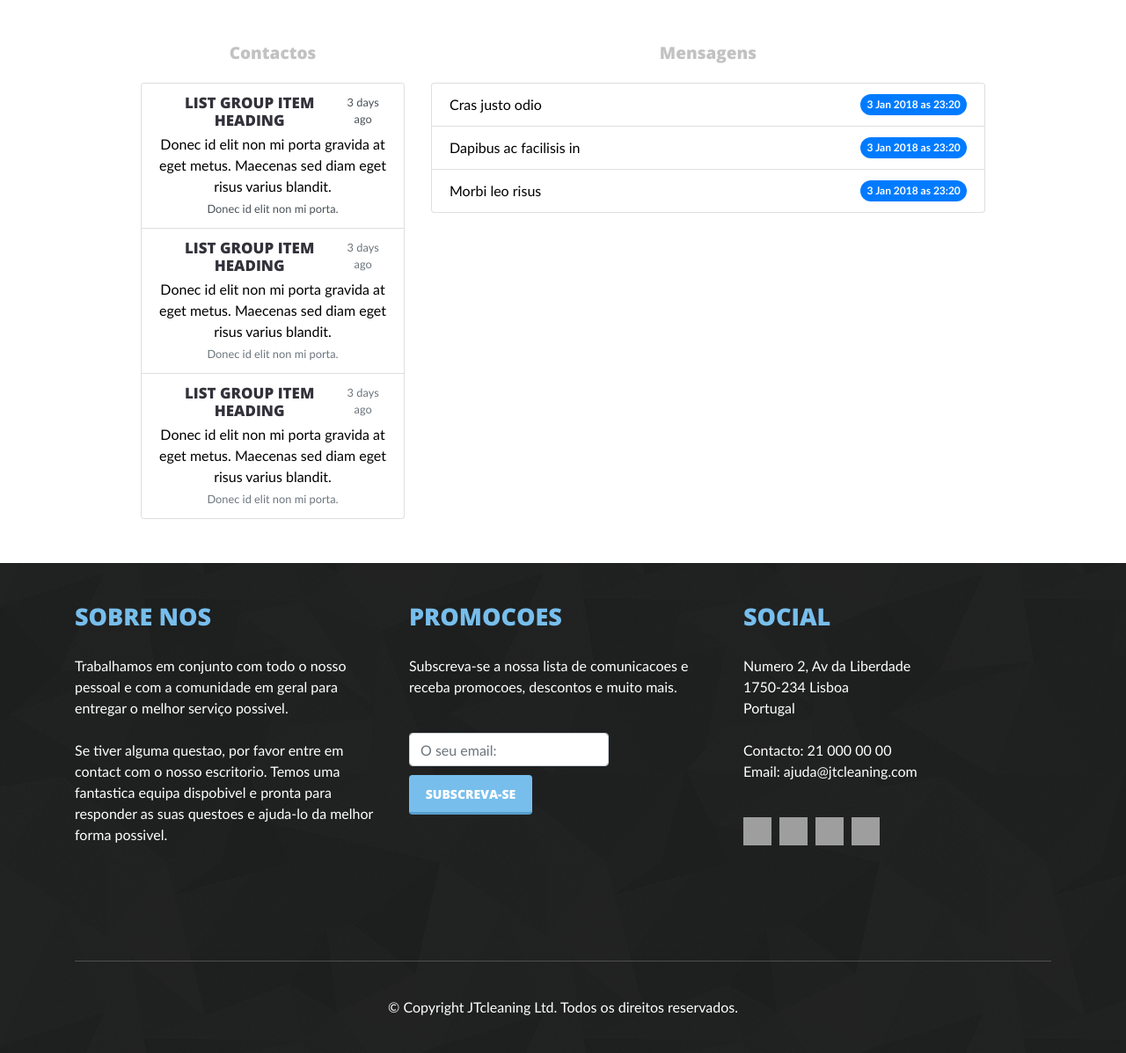
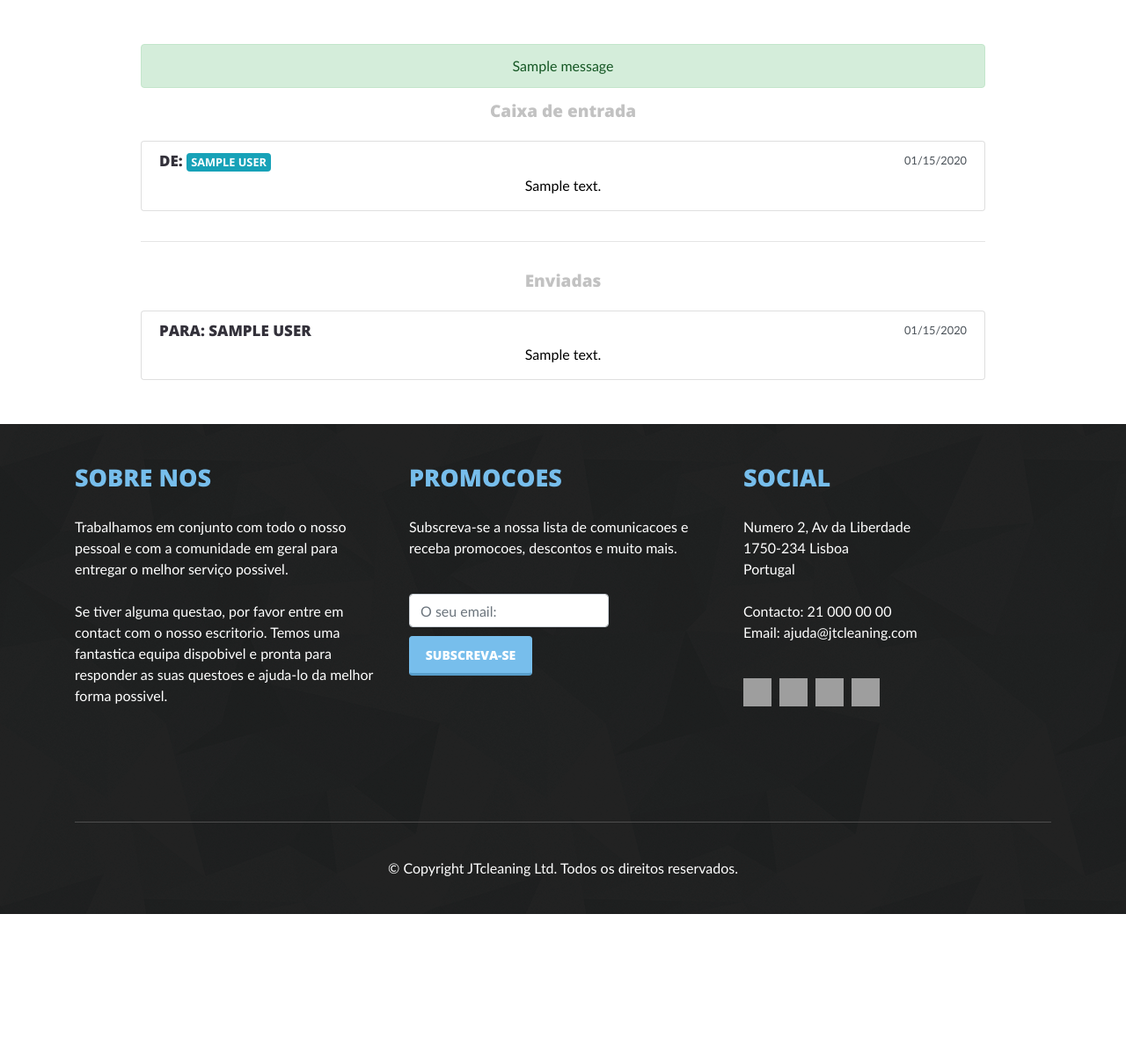
Before and after one commit to j-000/jtclean, a Flask app: page /profile/messages in a window 1280 px wide. Shown: the part 106-1303 px from the top of the page at 88% size. After the commit the page ends 1145 px from the top, so only its background shows below. Run offline with Flask 2, Linux system fonts and the light colour scheme; a user stored in the database is signed in; tables that the repository leaves empty hold one stand-in row (values such as "Sample post"); one stand-in notice (Sample message) is shown; some libraries are stand-ins or nearby versions; grey boxes are pictures that could not be loaded.

Commit message:
Update 9

```diff
--- a/app.py
+++ b/app.py
@@ -1,10 +1,14 @@
 from flask import Flask, url_for, render_template, flash, redirect
+from flask_moment import Moment
 from flask_sqlalchemy import SQLAlchemy
 from flask_bootstrap import Bootstrap
 from flask_login import UserMixin ,login_required, current_user, LoginManager, login_user, logout_user
 from werkzeug.security import generate_password_hash, check_password_hash
-from forms import LoginForm, RegisterForm, BookingForm, BookingNotesForm, BookingUpdateForm, ServiceForm
+from forms import LoginForm, RegisterForm, BookingForm, BookingNotesForm, BookingUpdateForm, ServiceForm, SendMessageForm
 import datetime
+import json
+from sqlalchemy import desc
+
 
 app = Flask(__name__)
 Bootstrap(app)
@@ -19,6 +23,7 @@ login_manager.init_app(app)
 login_manager.login_view = 'login'
 # login_manager.login_message = 'Por favor entre na sua conta.' # overiden by unauthorized_handler
 
+moment = Moment(app)
 
 class User(db.Model, UserMixin):
   id = db.Column(db.Integer, primary_key=True)
@@ -45,6 +50,22 @@ class User(db.Model, UserMixin):
     total = self.get_total_paid()
     vat = total - ( total / 1.2 )
     return round(vat, 2)
+
+  def get_messages_from_user(self):
+    return Message.query.filter_by(from_user_id=self.id).order_by(Message.timestamp.desc()).all()
+
+  def get_messages_to_user(self):
+    return Message.query.filter_by(to_user_id=self.id).order_by(Message.timestamp.desc()).all()
+
+  def get_total_messages_to_user(self):
+    return len(Message.query.filter_by(to_user_id=self.id).all())
+
+  def get_total_unread_messages_to_user(self):
+    return len(Message.query.filter_by(to_user_id=self.id, read=False).all())
+
+
+
+
 
 
 
@@ -131,12 +152,14 @@ class Service(db.Model):
 
 
 
+
 class Message(db.Model):
   id = db.Column(db.Integer, primary_key=True)
   from_user_id = db.Column(db.Integer)
   to_user_id = db.Column(db.Integer)
   timestamp = db.Column(db.DateTime, default=datetime.datetime.utcnow, nullable=False)
   message = db.Column(db.Text())
+  read = db.Column(db.Boolean(), default=False)
 
   def get_message_sender(self):
     return User.query.filter_by(id=self.from_user_id).first()
@@ -462,8 +485,13 @@ def book():
 @app.route('/api/service/<service_id>', methods=['GET', 'POST'])
 @login_required
 def api_services(service_id):
-  service = Service.query.filter_by(id=service_id).first()
-  return str(service.price)
+  try:
+    service = Service.query.filter_by(id=service_id).first()
+    response = str(service.price)
+  except Exception as e:
+    response = str(0)
+
+  return response
 
 
 
@@ -480,11 +508,73 @@ def dashboard():
 
 
 
+
+
+
+
+
+
+
 # Messages route
 @app.route('/profile/messages', methods=['GET','POST'])
 @login_required
 def messages():
-  return render_template('protected/messages.html')
+  messageForm = SendMessageForm()
+  if messageForm.validate_on_submit():
+    new_message = Message(
+                  from_user_id = current_user.id,
+                  to_user_id = messageForm.to_user.data,
+                  message = messageForm.message.data
+      )
+    db.session.add(new_message)
+    db.session.commit()
+    flash('Mensagem enviada com sucesso.', 'success')
+    return redirect(url_for('messages'))
+
+  return render_template('protected/messages.html', form=messageForm)
+
+
+
+
+@app.route('/profile/messages/<message_id>', methods=['GET','POST'])
+@login_required
+def open_message(message_id):
+  message = Message.query.filter_by(id=message_id).first()
+
+  if message.to_user_id == current_user.id or message.from_user_id == current_user.id:
+    messageForm = SendMessageForm()
+    if not message.read:
+      message.read = True
+      db.session.commit()
+
+    return render_template('protected/open_message.html', message=message, form=messageForm)
+  flash('Essa mensagem nao existe.', 'danger')
+  return redirect(url_for('messages'))
+
+
+
+
+
+
+
+
+
+
+
+
+
+
+
+
+
+
+
+
+
+
+
+
+
 
 
 @app.route('/profile/settings', methods=['GET','POST'])
--- a/forms.py
+++ b/forms.py
@@ -49,3 +49,10 @@ class BookingUpdateForm(FlaskForm):
     completed = BooleanField('Completo')
     cleaner = StringField('Empregado/a')
     supervisor = StringField('Supervisor/a')
+
+
+
+
+class SendMessageForm(FlaskForm):
+    to_user = SelectField('Para:', id='messageToUserField' , choices=[(0, 'Geral')], coerce=int, validators=[InputRequired()])
+    message = TextAreaField('Mensagem:', validators=[InputRequired()])
--- a/requirements.txt
+++ b/requirements.txt
@@ -9,6 +9,7 @@ Flask==1.0.2
 Flask-Bootstrap==3.3.7.1
 Flask-Login==0.4.1
 Flask-Mail==0.9.1
+Flask-Moment==0.6.0
 Flask-SQLAlchemy==2.3.2
 Flask-User==1.0.1.5
 Flask-WTF==0.14.2
--- a/static/css/style.css
+++ b/static/css/style.css
@@ -3,6 +3,9 @@
 Custom Styles. Bootstrap Styles are default'
 
 */
+.custom-bg-warning{
+    background-color: rgba(255,193,7, 0.6)!important;
+}
 
 .loader {
   border: 16px solid #f3f3f3; /* Light grey */
--- a/templates/layout.html
+++ b/templates/layout.html
@@ -14,6 +14,9 @@
       <![endif]-->
   {% block extracss %}
   {% endblock %}
+  {{ moment.include_jquery() }}
+  {{ moment.include_moment() }}
+  {{ moment.lang("pt") }}
 </head>
 <body>
 
@@ -103,6 +106,16 @@
     integrity="sha384-Tc5IQib027qvyjSMfHjOMaLkfuWVxZxUPnCJA7l2mCWNIpG9mGCD8wGNIcPD7Txa"
     crossorigin="anonymous">
   </script>
+  <script type="text/javascript">
+  function scroll_to_div(a){
+    if (window.location.pathname == '/'){
+      var f = document.getElementById(a);
+      f.scrollIntoView();
+    }else{
+      window.location.replace('/#'+a);
+    }
+  }
+  </script>
   {% block extrajs %}
   {% endblock %}
   </body>
--- a/templates/protected/messages.html
+++ b/templates/protected/messages.html
@@ -1,58 +1,59 @@
 {% extends "layout.html" %}
-
+{% import "bootstrap/wtf.html" as wtf %}
 {% block body %}
 
 <div class="container" style="text-align: center; padding: 50px 0; width: 75%;">
+   <!-- BEGIN FLASH MESSAGES -->
+    {% with messages = get_flashed_messages(with_categories=true) %}
+      {% if messages %}
+        {% for category, message in messages %}
+        <div class="alert alert-{{category}}" role="alert">
+          {{ message }}
+        </div>
+        {% endfor %}
+      {% endif %}
+    {% endwith %}
+    <!-- END FLASH MESSAGES -->
   <div class="row" style="padding: 0;">
-    <div class="col-md-4">
-      <h4>Contactos</h4>
+    <div class="col-md">
+      <h4>Caixa de entrada</h4>
       <br>
-      <div class="list-group">
-        <a href="#!" class="list-group-item list-group-item-action flex-column align-items-start">
+      <ul class="list-group">
+        {% for message in current_user.get_messages_to_user() %}
+        <a href="{{ url_for('open_message', message_id=message.id) }}" class="list-group-item list-group-item-action flex-column align-items-start">
           <div class="d-flex w-100 justify-content-between">
-            <h5 class="mb-1">List group item heading</h5>
-            <small>3 days ago</small>
+            <h5 class="mb-1">De: <span class="badge badge-info">{{ message.get_message_sender().name }}</span></h5>
+            <small>{{ moment(message.timestamp).calendar() }}</small>
           </div>
-          <p class="mb-1">Donec id elit non mi porta gravida at eget metus. Maecenas sed diam eget risus varius blandit.</p>
-          <small>Donec id elit non mi porta.</small>
+          {% if message.read == False %}
+            <p class="mb-1 custom-bg-warning"> {{ message.message }} </p>
+          {%else%}
+            <p class="mb-1"> {{ message.message }} </p>
+          {% endif %}
         </a>
-        <a href="#!" class="list-group-item list-group-item-action flex-column align-items-start">
-          <div class="d-flex w-100 justify-content-between">
-            <h5 class="mb-1">List group item heading</h5>
-            <small class="text-muted">3 days ago</small>
-          </div>
-          <p class="mb-1">Donec id elit non mi porta gravida at eget metus. Maecenas sed diam eget risus varius blandit.</p>
-          <small class="text-muted">Donec id elit non mi porta.</small>
-        </a>
-        <a href="#!" class="list-group-item list-group-item-action flex-column align-items-start">
-          <div class="d-flex w-100 justify-content-between">
-            <h5 class="mb-1">List group item heading</h5>
-            <small class="text-muted">3 days ago</small>
-          </div>
-          <p class="mb-1">Donec id elit non mi porta gravida at eget metus. Maecenas sed diam eget risus varius blandit.</p>
-          <small class="text-muted">Donec id elit non mi porta.</small>
-        </a>
+        {% endfor %}
+      </ul>
     </div>
   </div>
-    <div class="col-md-8">
-      <h4>Mensagens</h4>
+  <br>
+  <hr>
+  <br>
+  <div class="row" style="padding: 0;">
+    <div class="col-md">
+      <h4>Enviadas</h4>
       <br>
       <ul class="list-group">
-        <li class="list-group-item d-flex justify-content-between align-items-center">
-          Cras justo odio
-          <span class="badge badge-primary badge-pill">3 Jan 2018 as 23:20</span>
-        </li>
-        <li class="list-group-item d-flex justify-content-between align-items-center">
-          Dapibus ac facilisis in
-          <span class="badge badge-primary badge-pill">3 Jan 2018 as 23:20</span>
-        </li>
-        <li class="list-group-item d-flex justify-content-between align-items-center">
-          Morbi leo risus
-          <span class="badge badge-primary badge-pill">3 Jan 2018 as 23:20</span>
-        </li>
+        {% for message in current_user.get_messages_from_user() %}
+        <a href="{{ url_for('open_message', message_id=message.id) }}" class="list-group-item list-group-item-action flex-column align-items-start">
+          <div class="d-flex w-100 justify-content-between">
+            <h5 class="mb-1">Para: {{ message.get_message_receiver().name }}</h5>
+            <small>{{ moment(message.timestamp).calendar() }}</small>
+          </div>
+          <p class="mb-1"> {{ message.message }} </p>
+        </a>
+        {% endfor %}
       </ul>
     </div>
   </div>
 </div>
-
 {% endblock %}
--- a/templates/protected/profile.html
+++ b/templates/protected/profile.html
@@ -20,9 +20,11 @@
       <a href="{{ url_for('messages') }}" class=" list-group-item-custom list-group-item list-group-item-action flex-column align-items-start">
         <div class="d-flex w-100 justify-content-between">
           <h5 class="mb-1">Mensagens</h5>
-          <small class="badge badge-info">1</small>
+          {% if current_user.get_total_unread_messages_to_user() > 0 %}
+            <small class="badge badge-success">Nova Mensagem!</small>
+          {% endif %}
         </div>
-        <p class="mb-1">1 / 18 mensagens.</p>
+        <p class="mb-1">{{ current_user.get_total_unread_messages_to_user() }} / {{ current_user.get_total_messages_to_user() }} mensagens</p>
         <small><strong>Clique para abrir</strong></small>
       </a>
     </div>
```
Also changed, not shown: templates/protected/book.html (+7 -0 lines), templates/protected/open_message.html (added, +36 -0 lines), templates/public/index.html (+0 -13 lines). Lines whose indentation alone changed are shown as unchanged.
